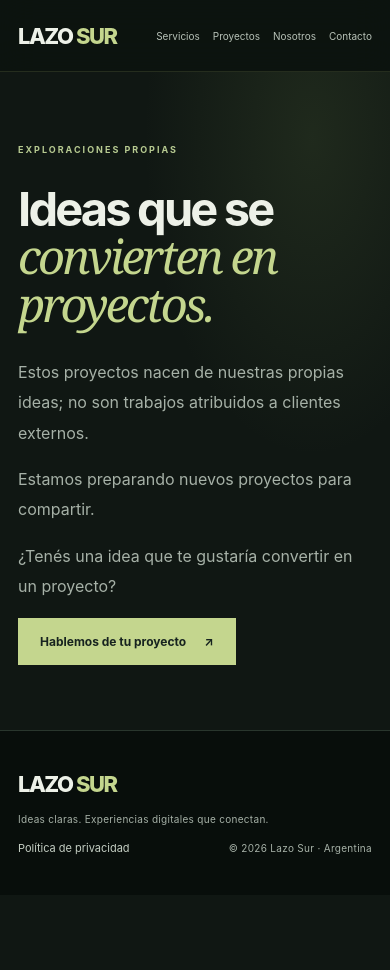
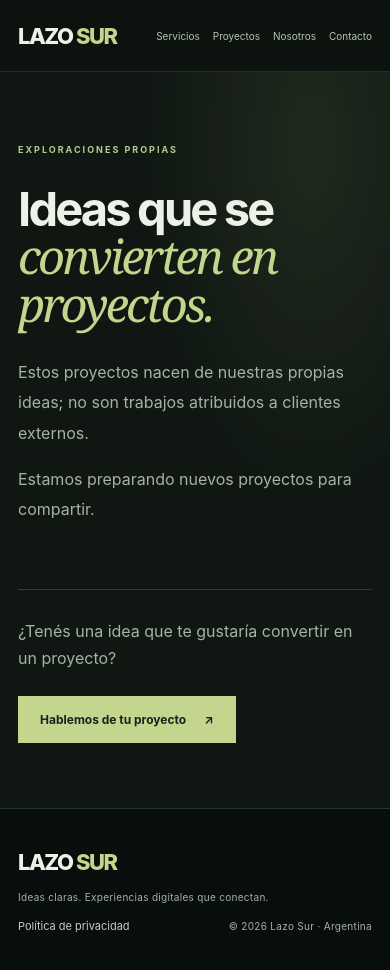
Before and after one commit to ssarpa22/lazosur, a Next.js app: page /portfolio in a window 390 px wide. Shown: the top 970 px of the page. Before the commit the page ends 895 px from the top, so only its background shows below. Built offline with nearby package versions, Linux system fonts and the light colour scheme; no server answers; the database is empty.

Commit message:
style(portfolio): add responsive project contact prompt

```diff
--- a/src/app/globals.css
+++ b/src/app/globals.css
@@ -720,3 +720,26 @@ main:focus {
     transition: none;
   }
 }
+
+
+/* Portfolio: clear next step after the project list */
+.portfolio-cta {
+  display: flex;
+  align-items: center;
+  justify-content: space-between;
+  gap: 24px;
+  margin-top: 64px;
+  padding-top: 28px;
+  border-top: 1px solid var(--line);
+}
+.portfolio-cta p {
+  margin: 0;
+  color: var(--muted);
+  line-height: 1.7;
+}
+@media (max-width: 640px) {
+  .portfolio-cta {
+    align-items: flex-start;
+    flex-direction: column;
+  }
+}
```
